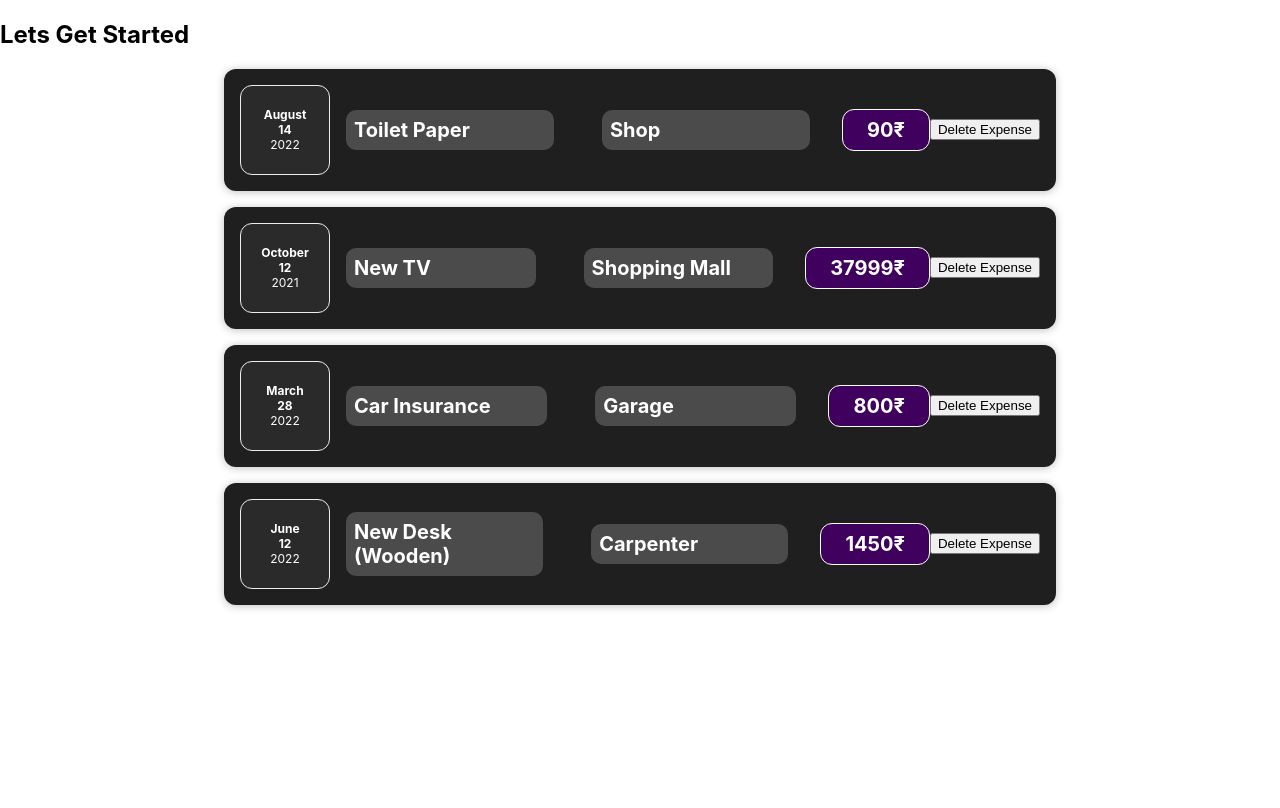
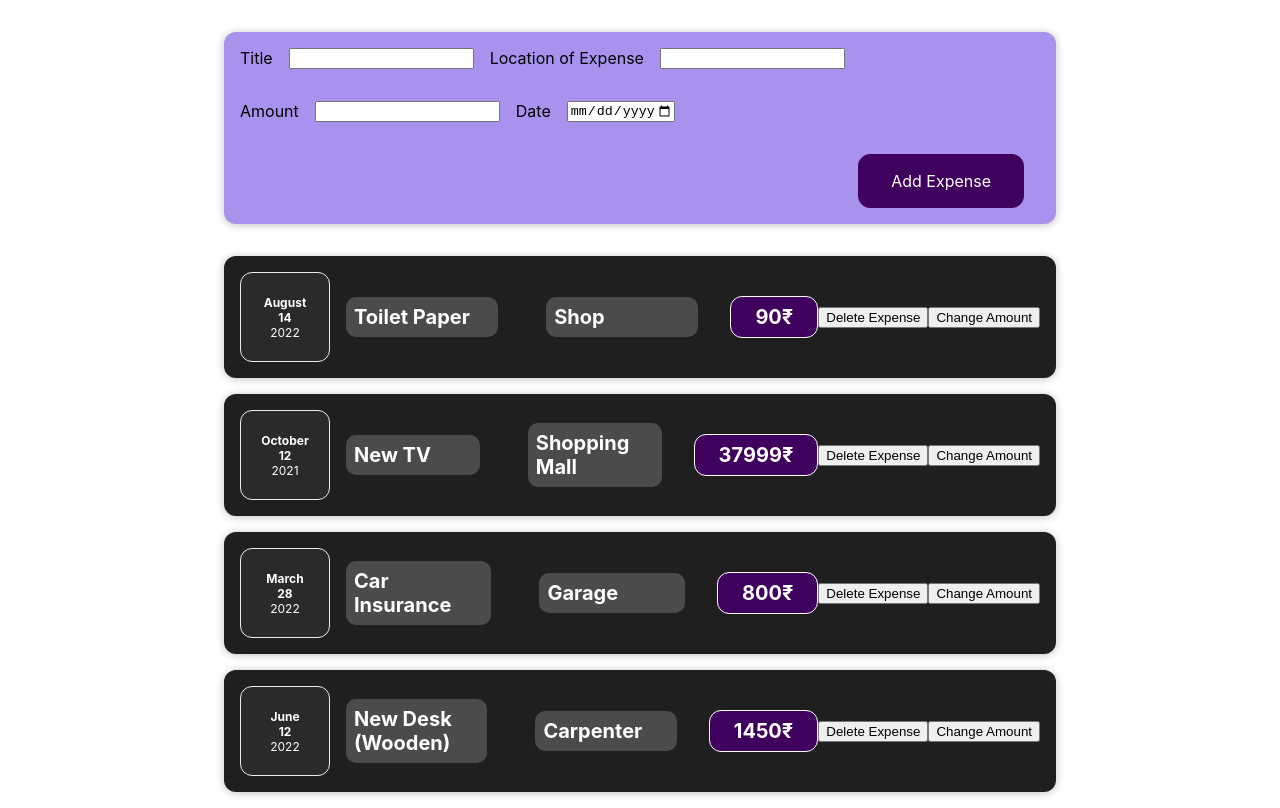
Before and after one commit to Mayukh360/React-project-ExpenseTracker, a React (Create React App) app: page / in a window 1280 px wide. Built offline with nearby package versions, Linux system fonts and the light colour scheme.

Commit message:
Adding inputs

```diff
--- a/src/App.js
+++ b/src/App.js
@@ -1,4 +1,6 @@
+import React from 'react';
 import ExpenseItem from "./Components/Expenses/ExpenseItem";
+import NewExpense from './Components/newExpense/NewExpense'
 
 
 function App() {
@@ -34,7 +36,7 @@ function App() {
   ];
   return (
     <div >
-      <h2>Lets Get Started</h2>
+      <NewExpense/>
       {expenses.map((expense) => (
         <ExpenseItem
           key={expense.id}
--- a/src/Components/Expenses/ExpenseItem.js
+++ b/src/Components/Expenses/ExpenseItem.js
@@ -3,27 +3,34 @@ import ExpenseDetails from "./ExpenseDetails.js";
 import ExpenseDate from "./ExpenseDate.js";
 import "./ExpenseItem.css";
 import "./Expenses.css";
-import card from "./card.js"
+import Card from "./card.js"
 
 
 const ExpenseItem=(props)=> {
   const [isDeleted, setIsDeleted] = useState(false);
+  const[changeExpense, setchangeExpense]=useState(props.amount);
 
   const deleteExpense = () => {
     setIsDeleted(true);
+    console.log('Deleted');
   };
 
   if (isDeleted) {
     return null;
   }
+  const clickHandler=()=>{
+    setchangeExpense('100$')
+    console.log(changeExpense);
+  }
   return (
-    <card className="expense-item expenses">
+    <div className="expense-item expenses">
      <ExpenseDate date={props.date}/>
       <div className="expense-item__description">
-      <ExpenseDetails title={props.title} location={props.location} amount={props.amount}/>
+      <ExpenseDetails title={props.title} location={props.location} amount={changeExpense}/>
       </div>
       <button onClick={deleteExpense}>Delete Expense</button>
-    </card>
+      <button onClick={clickHandler}>Change Amount</button>
+    </div>
   );
 }
 
--- a/src/Components/Expenses/card.css
+++ b/src/Components/Expenses/card.css
@@ -1,4 +1,9 @@
 .card{
+    padding: 1rem;
+    background-color: rgb(31, 31, 31);
+    margin: 1rem auto;
+    width: 50rem;
+    max-width: 95%;
     border-radius: 12px;
     box-shadow: 0 1px 8px rgba(0,0,0,0.25);
 }
--- a/src/Components/Expenses/card.js
+++ b/src/Components/Expenses/card.js
@@ -1,9 +1,10 @@
 import "./card.css"
 
-function card(props){
+function Card(props){
+    const classes='card' +props.className;
 
     return (
-        <div className="card">{props.children}</div>
+        <div className={classes}>{props.children}</div>
     );
 }
-export default card;
+export default Card;
--- /dev/null
+++ b/src/Components/newExpense/NewExpense.css
@@ -0,0 +1,38 @@
+.new-expense {
+    background-color: #a892ee;
+    padding: 1rem;
+    margin: 2rem auto;
+    width: 50rem;
+    max-width: 95%;
+    border-radius: 12px;
+    text-align: center;
+    box-shadow: 0 1px 8px rgba(0, 0, 0, 0.25);
+  }
+
+  .new-expense button {
+    font: inherit;
+    cursor: pointer;
+    padding: 1rem 2rem;
+    border: 1px solid #40005d;
+    background-color: #40005d;
+    color: white;
+    border-radius: 12px;
+    margin-right: 1rem;
+  }
+
+  .new-expense button:hover,
+  .new-expense button:active {
+    background-color: #510674;
+    border-color: #510674;
+  }
+
+  .new-expense button.alternative {
+    color: #220131;
+    border-color: transparent;
+    background-color: transparent;
+  }
+
+  .new-expense button.alternative:hover,
+  .new-expense button.alternative:active {
+    background-color: #ddb3f8;
+  }
--- /dev/null
+++ b/src/Components/newExpense/NewExpense.js
@@ -0,0 +1,14 @@
+import React from 'react';
+import './NewExpense.css';
+import ExpenseFrom from './newExpenseForm';
+
+const NewExpense=()=>{
+
+    return(
+        <div className='new-expense'>
+           <ExpenseFrom/>
+        </div>
+    );
+};
+
+export default NewExpense;
--- /dev/null
+++ b/src/Components/newExpense/newExpenseForm.css
@@ -0,0 +1,26 @@
+.new-expense__controls {
+    display: flex;
+    flex-wrap: wrap;
+    gap: 1rem;
+    margin-bottom: 1rem;
+    text-align: left;
+  }
+
+  .new-expense__control label {
+    font-weight: bold;
+    margin-bottom: 0.5rem;
+    display: block;
+  }
+
+  .new-expense__control input {
+    font: inherit;
+    padding: 0.5rem;
+    border-radius: 6px;
+    border: 1px solid #ccc;
+    width: 20rem;
+    max-width: 100%;
+  }
+
+  .new-expense__actions {
+    text-align: right;
+  }
--- /dev/null
+++ b/src/Components/newExpense/newExpenseForm.js
@@ -0,0 +1,32 @@
+import React from "react";
+import "./newExpenseForm.css";
+
+const newExpenseForm = () => {
+  return (
+    <form>
+      <div className="new-expense__controls">
+        <div className="new-expense__controls">
+          <label>Title</label>
+          <input type="text" />
+        </div>
+        <div className="new-expense__controls">
+          <label>Location of Expense</label>
+          <input type="text" />
+        </div>
+        <div className="new-expense__controls">
+          <label>Amount</label>
+          <input type="number" />
+        </div>
+        <div className="new-expense__controls">
+          <label>Date</label>
+          <input type="date" min="2019-01-01" max="2025-05-01" />
+        </div>
+      </div>
+      <div className="new-expense__actions">
+        <button type="submit">Add Expense</button>
+      </div>
+    </form>
+  );
+};
+
+export default newExpenseForm;
```
